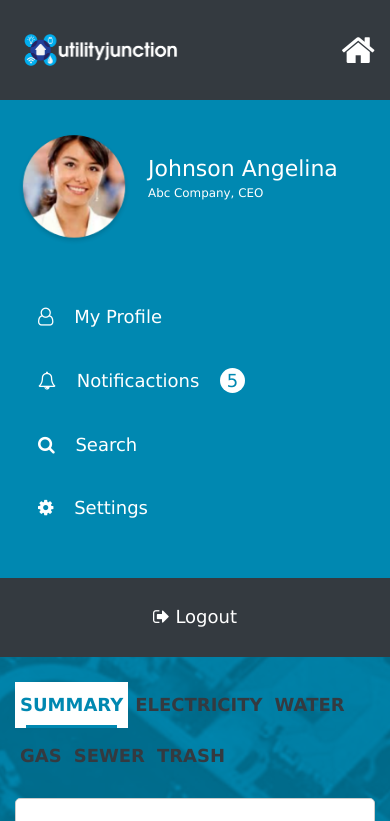
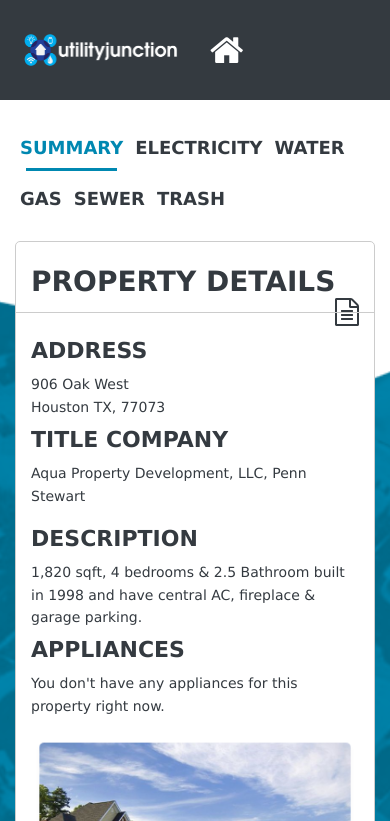
Before and after one commit to aumartinez/html-utility-junction, a plain HTML site: page index.html in a window 390 px wide. Shown: the top 821 px of the page. Drawn offline with Linux system fonts and the light colour scheme.

Commit message:
Update index.html

```diff
--- a/index.html
+++ b/index.html
@@ -38,10 +38,17 @@
               utilities dashboard
             </h1>
           </div>
-          <div class="col-xs-6 col-sm-8">
-            <span class="right-xs">
+          <div class="col-xs-6 col-sm-8 right-xs">
+            <span class="">
               <a href="/utility-junction-alt/" title="Home"><i class="fa fa-home home-link" aria-hidden="true"></i><span class="sr-only">Home</span></a>
             </span>
+
+            <button type="button" class="navbar-toggle collapsed" data-toggle="collapse" data-target="#navbar-sidebar" aria-expanded="false" aria-controls="navbar">
+              <span class="sr-only">Toggle navigation</span>
+              <span class="icon-bar"></span>
+              <span class="icon-bar"></span>
+              <span class="icon-bar"></span>
+            </button>
           </div>
         </div>
       </div>
@@ -50,7 +57,7 @@
     <section>
       <div class="container-fluid">
         <div class="row base-row">
-          <div id="navbar-sidebar" class="col-sm-4 col-md-3 bg-sidebar sidebar">
+          <div id="navbar-sidebar" class="col-sm-4 col-md-3 bg-sidebar sidebar collapse">
             <div class="user-profile">
               <div class="user-pic">
                 <img src="img/profile-pic.png" alt="User pic"/>
@@ -325,7 +332,7 @@
     <!-- Include all compiled plugins (below), or include individual files as needed -->
     <script src="js/bootstrap.min.js"></script>
     <script src="js/chart.js"></script>
-    <script src="js/chartjs-plugin-labels.js"></script>
+    <script src="js/chartjs-plugin-datalabels.js"></script>
     <script src="js/main.js"></script>
   </body>
 </html>
```
